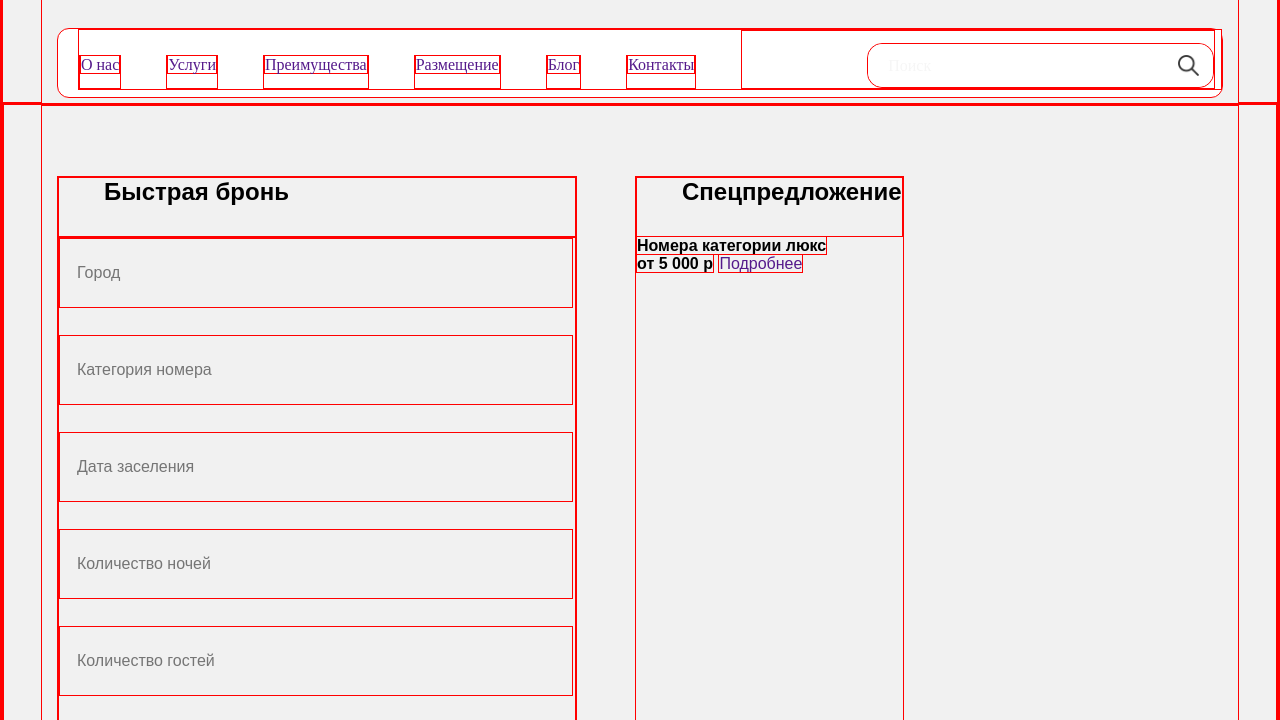
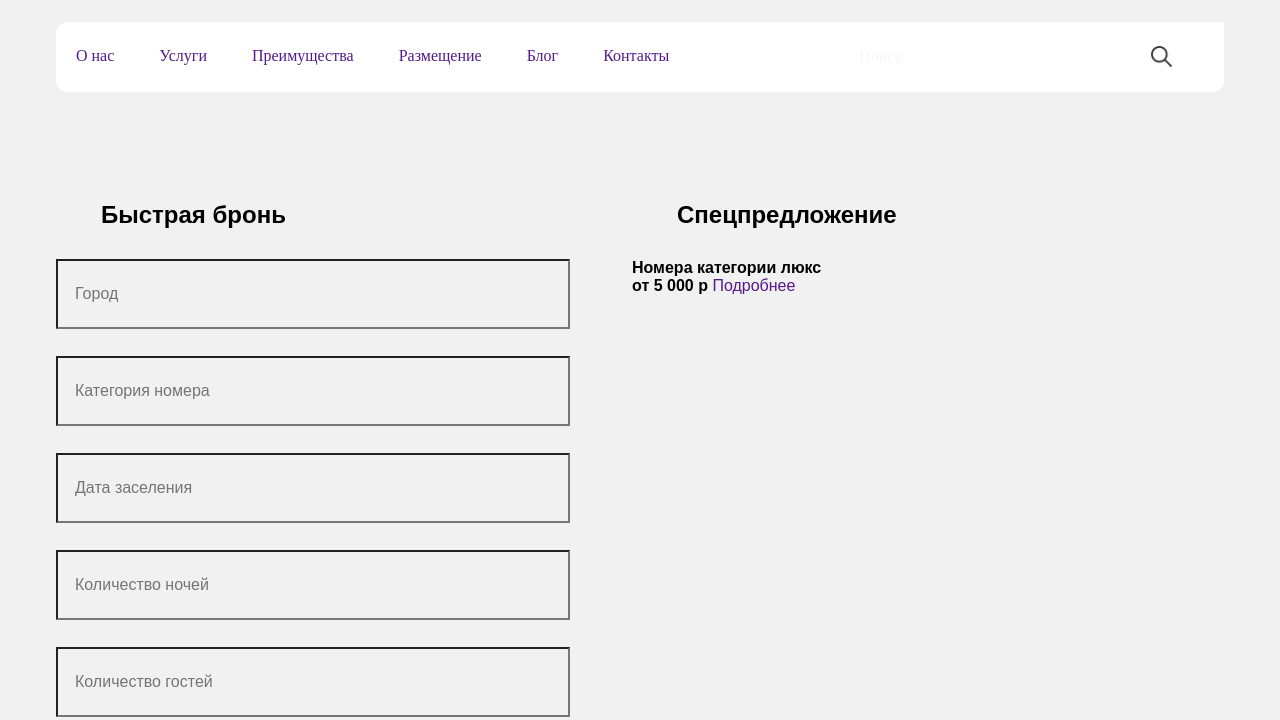
Before and after one commit to korepovau/markup-examples, a plain HTML site: page 05_layout-html/index.html in a window 1280 px wide. Shown: the part 83-803 px from the top of the page. Drawn offline with Linux system fonts and the light colour scheme.

Commit message:
flexbox 6.7

```diff
--- a/05_layout-html/css/style.css
+++ b/05_layout-html/css/style.css
@@ -2,7 +2,6 @@
   box-sizing: border-box;
 
   background-color: #f1f1f1;
-  border: solid 0.5px red;
 }
 a {
   text-decoration: none;
```
